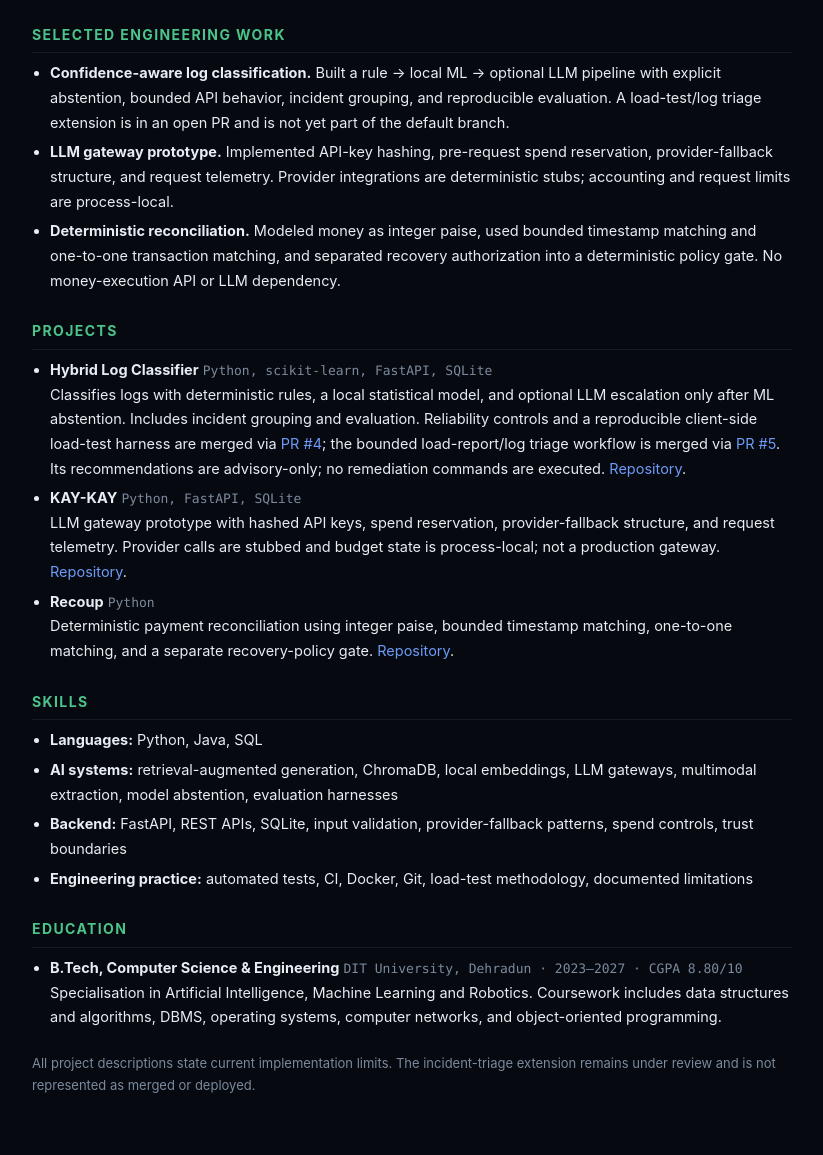
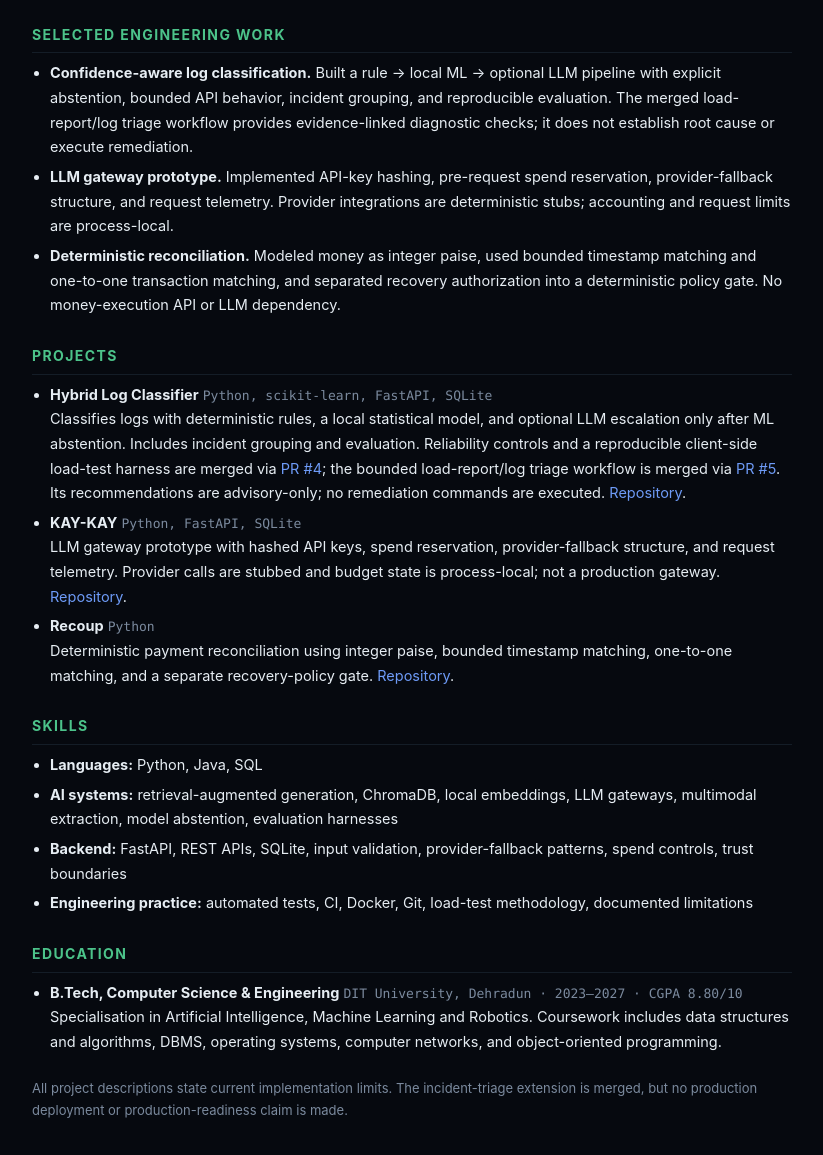
Before and after one commit to HarshCodeK/HarshCodeK, a website: page resume.html in a window 1280 px wide. Shown: the part 140-1295 px from the top of the page, without its empty margins (228-1051 px from the left). Before the commit the page ends 1270 px from the top, so only its background shows below. Drawn offline with Linux system fonts and the light colour scheme.

Commit message:
docs: correct merged triage status in resume and case studies

```diff
--- a/resume.html
+++ b/resume.html
@@ -32,7 +32,7 @@ harsh.kharavle@gmail.com · github.com/HarshCodeK · linkedin.com/in/harsh-k-422
 
 <h2>Selected engineering work</h2>
 <ul>
-<li><b>Confidence-aware log classification.</b> Built a rule → local ML → optional LLM pipeline with explicit abstention, bounded API behavior, incident grouping, and reproducible evaluation. A load-test/log triage extension is in an open PR and is not yet part of the default branch.</li>
+<li><b>Confidence-aware log classification.</b> Built a rule → local ML → optional LLM pipeline with explicit abstention, bounded API behavior, incident grouping, and reproducible evaluation. The merged load-report/log triage workflow provides evidence-linked diagnostic checks; it does not establish root cause or execute remediation.</li>
 <li><b>LLM gateway prototype.</b> Implemented API-key hashing, pre-request spend reservation, provider-fallback structure, and request telemetry. Provider integrations are deterministic stubs; accounting and request limits are process-local.</li>
 <li><b>Deterministic reconciliation.</b> Modeled money as integer paise, used bounded timestamp matching and one-to-one transaction matching, and separated recovery authorization into a deterministic policy gate. No money-execution API or LLM dependency.</li>
 </ul>
@@ -63,7 +63,7 @@ Deterministic payment reconciliation using integer paise, bounded timestamp matc
 Specialisation in Artificial Intelligence, Machine Learning and Robotics. Coursework includes data structures and algorithms, DBMS, operating systems, computer networks, and object-oriented programming.</li>
 </ul>
 
-<p class="small muted" style="margin-top:22px">All project descriptions state current implementation limits. The incident-triage extension remains under review and is not represented as merged or deployed.</p>
+<p class="small muted" style="margin-top:22px">All project descriptions state current implementation limits. The incident-triage extension is merged, but no production deployment or production-readiness claim is made.</p>
 </div>
 <script>console.log("Print this page to PDF with Ctrl+P / Save as PDF.");</script>
 </body>
```
